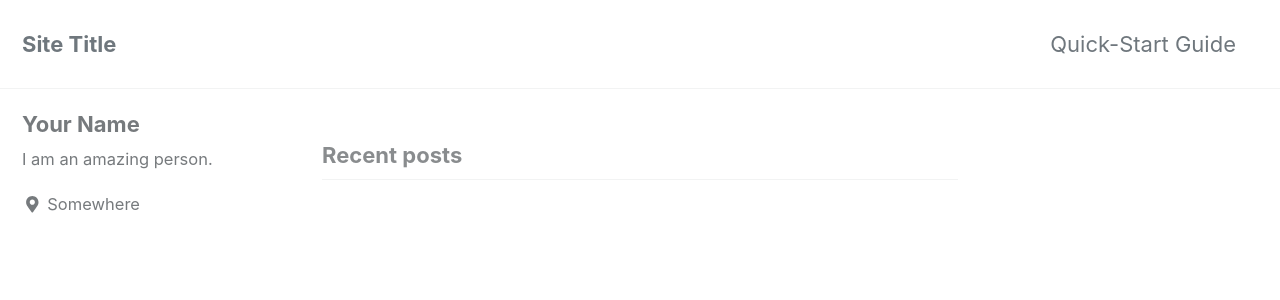
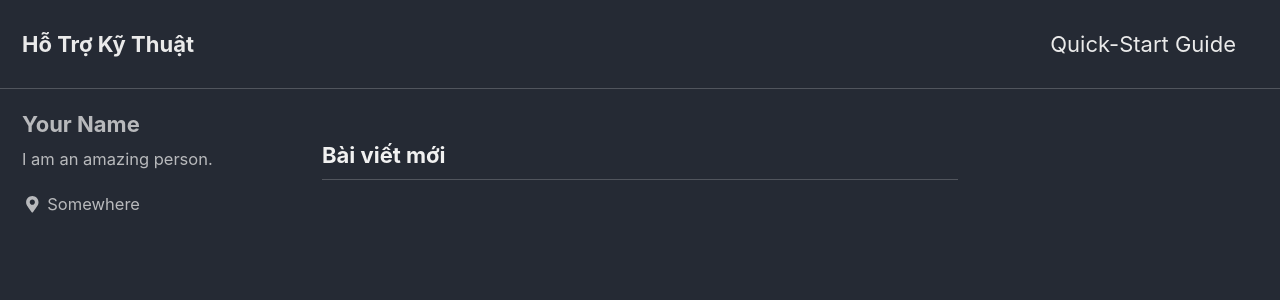
Before and after one commit to hotrokythuat/hotrokythuat.github.io, a Jekyll site: the page built from index.html, in a window 1280 px wide and 900 px high. Shown: the top 300 px of the window. Built offline with Jekyll 4.4.1, drawn with Linux system fonts in a browser that asks for light colours; cached includes are drawn as plain includes; the list of posts is cut into pages by our own code; some of the changed text lies outside the part shown.

Commit message:
Updated info for hotrokythuat

```diff
--- a/_config.yml
+++ b/_config.yml
@@ -11,18 +11,18 @@
 # https://mmistakes.github.io/minimal-mistakes/docs/quick-start-guide/#installing-the-theme
 
 # theme                  : "minimal-mistakes-jekyll"
-# remote_theme           : "mmistakes/minimal-mistakes"
-minimal_mistakes_skin    : "default" # "air", "aqua", "contrast", "dark", "dirt", "neon", "mint", "plum", "sunrise"
+remote_theme           : "mmistakes/minimal-mistakes"
+minimal_mistakes_skin    : "dark" # "air", "aqua", "contrast", "dark", "dirt", "neon", "mint", "plum", "sunrise"
 
 # Site Settings
-locale                   : "en-US"
-title                    : "Site Title"
+locale                   : "vi-VN"
+title                    : "Hỗ Trợ Kỹ Thuật"
 title_separator          : "-"
-name                     : "Your Name"
-description              : "An amazing website."
-url                      : # the base hostname & protocol for your site e.g. "https://mmistakes.github.io"
+name                     : "Hỗ Trợ Kỹ Thuật"
+description              : "Hướng dẫn kỹ thuật cho mọi người."
+url                      : "https://hotrokythuat.github.io" # the base hostname & protocol for your site e.g. "https://mmistakes.github.io"
 baseurl                  : # the subpath of your site, e.g. "/blog"
-repository               : # GitHub username/repo-name e.g. "mmistakes/minimal-mistakes"
+repository               : "hotrokythuat/hotrokythuat.github.io" # GitHub username/repo-name e.g. "mmistakes/minimal-mistakes"
 teaser                   : # path of fallback teaser image, e.g. "/assets/images/500x300.png"
 logo                     : # path of logo image to display in the masthead, e.g. "/assets/images/88x88.png"
 masthead_title           : # overrides the website title displayed in the masthead, use " " for no title
```
